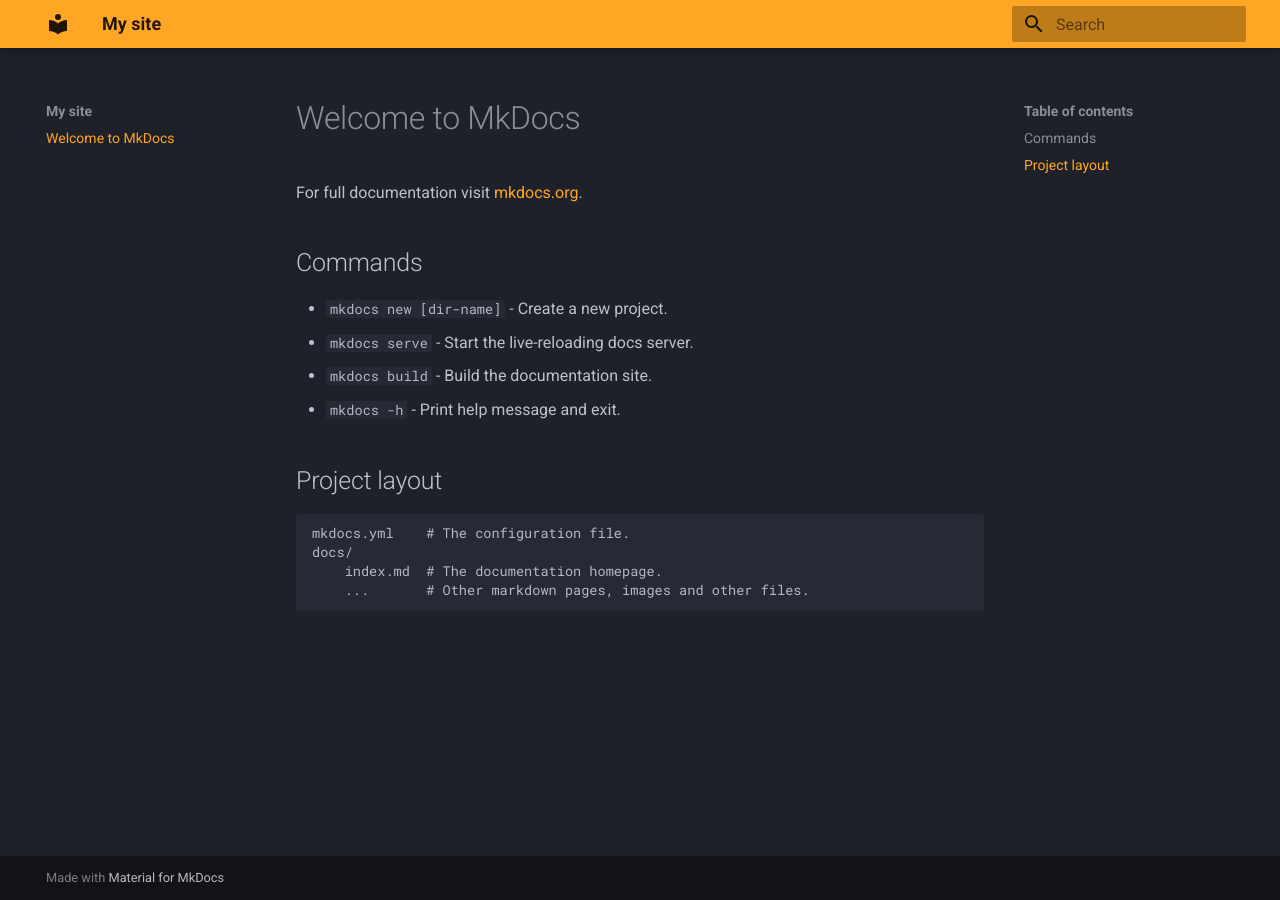
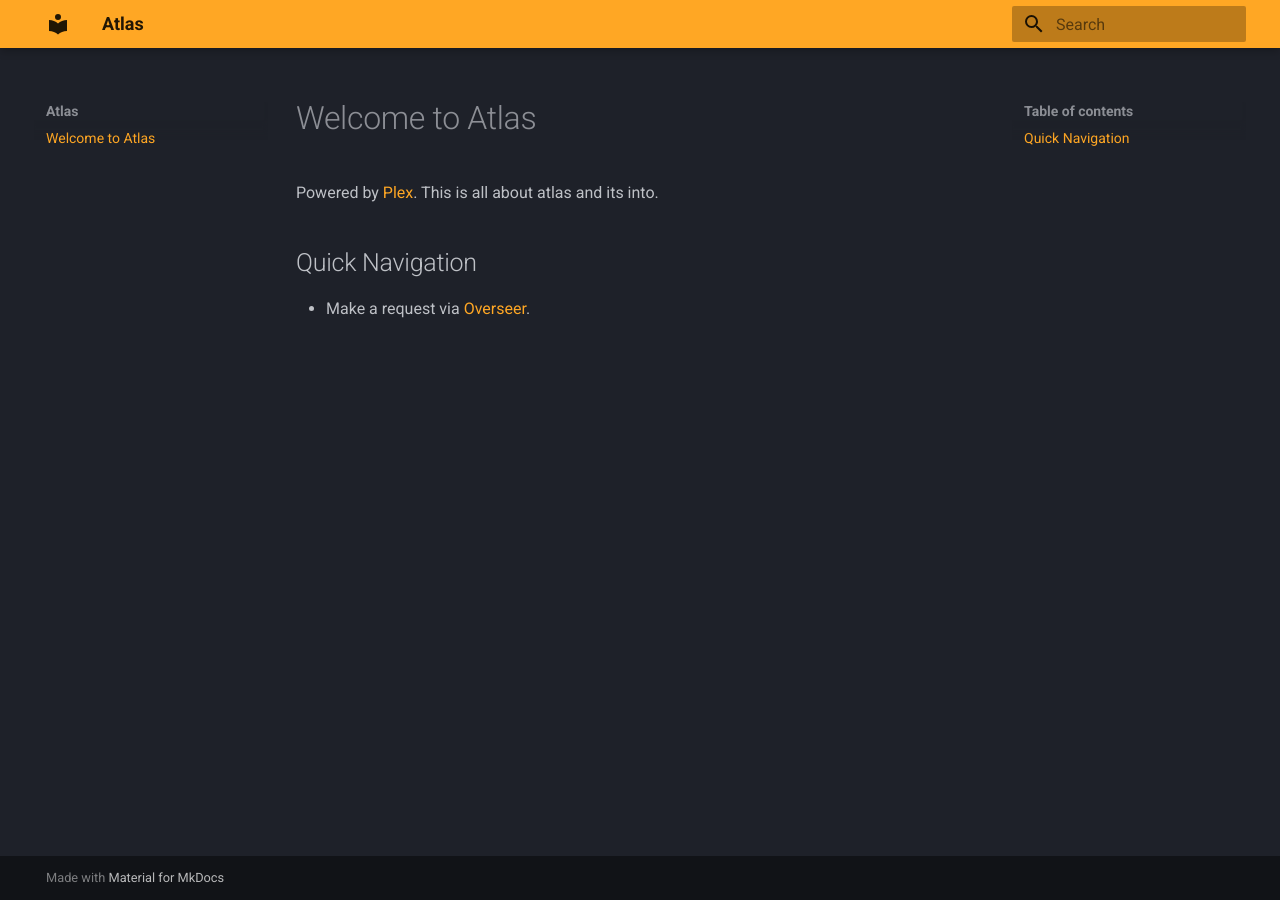
Before and after one commit to logandwaters/atlasdocs, an MkDocs documentation site: the page built from docs/index.md, in a window 1280 px wide. Built offline with MkDocs 1.6.1 and Material for MkDocs 9.7.7, drawn with Linux system fonts in a browser that asks for light colours.

Commit message:
first content commit, workflow test

```diff
--- a/docs/index.md
+++ b/docs/index.md
@@ -1,17 +1,7 @@
-# Welcome to MkDocs
+# Welcome to Atlas
 
-For full documentation visit [mkdocs.org](https://www.mkdocs.org).
+Powered by [Plex](https://www.plex.tv/). This is all about atlas and its into.
 
-## Commands
+## Quick Navigation
 
-* `mkdocs new [dir-name]` - Create a new project.
-* `mkdocs serve` - Start the live-reloading docs server.
-* `mkdocs build` - Build the documentation site.
-* `mkdocs -h` - Print help message and exit.
-
-## Project layout
-
-    mkdocs.yml    # The configuration file.
-    docs/
-        index.md  # The documentation homepage.
-        ...       # Other markdown pages, images and other files.
+- Make a request via [Overseer](https://search.serveratlas.online/).
--- a/mkdocs.yml
+++ b/mkdocs.yml
@@ -1,5 +1,5 @@
-site_name: My site
-site_url: https://mydomain.org/mysite
+site_name: Atlas
+site_url: https://home.serveratlas.online/
 theme:
   name: material
   palette:
```
